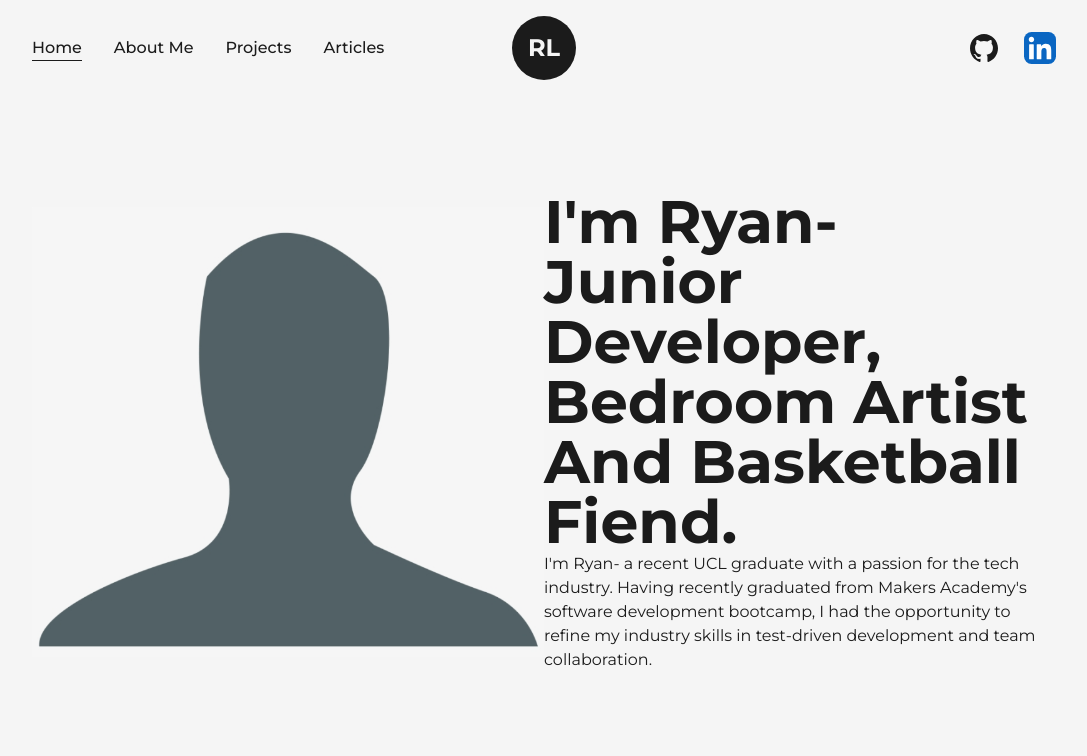
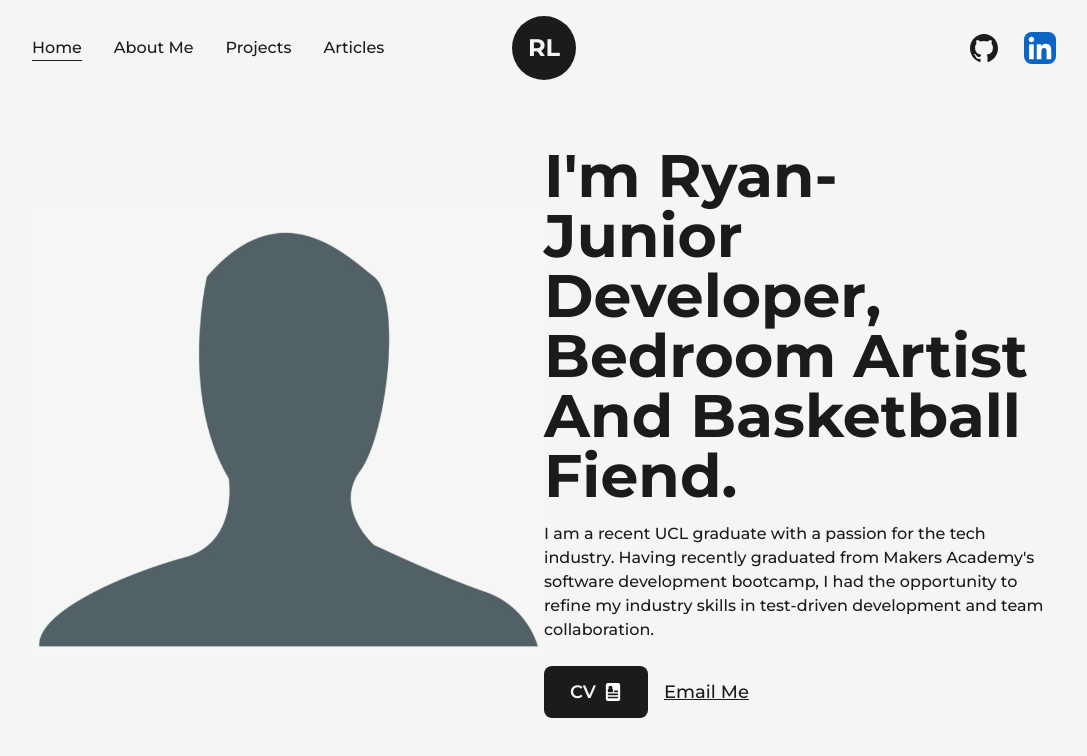
Before and after one commit to forreya/personal-website, a Next.js app: page / in a window 1280 px wide. Shown: the top 756 px of the page, without its empty margins (96-1183 px from the left). Built offline with nearby package versions, Linux system fonts and the light colour scheme.

Commit message:
Styled CV & Email Me buttons

```diff
--- a/src/components/Icons.jsx
+++ b/src/components/Icons.jsx
@@ -37,3 +37,31 @@ export const LinkedInIcon = ({className, ...rest}) => (
     </g>
   </svg>
 )
+
+// export const CvIcon = ({className, ...rest}) => (
+//   <svg
+//     xmlns="http://www.w3.org/2000/svg"
+//     xmlSpace="preserve"
+//     width={800}
+//     height={800}
+//     viewBox="0 0 43.916 43.916"
+//     {...rest}
+//     className={`w-full h-auto ${className}`}
+//   >
+//     <path d="M34.395 0H9.522a5 5 0 0 0-5 5v33.916a5 5 0 0 0 5 5h24.871a5 5 0 0 0 5-5V5a4.999 4.999 0 0 0-4.998-5zM9.208 16.855c0-1.172.951-2.121 2.121-2.121h.742a4.906 4.906 0 0 1-1.277-3.304 4.932 4.932 0 0 1 9.864.001 4.899 4.899 0 0 1-1.279 3.303h.709a2.12 2.12 0 0 1 2.121 2.121v3.578c0 1.122-.875 2.03-1.975 2.106h-9.051a2.115 2.115 0 0 1-1.975-2.106v-3.578zm23.5 20.561h-21.5a2 2 0 0 1 0-4h21.5a2 2 0 0 1 0 4zm0-7.5h-21.5a2 2 0 0 1 0-4h21.5a2 2 0 0 1 0 4zm0-7.5h-6.5a2 2 0 0 1 0-4h6.5a2 2 0 0 1 0 4z" />
+//   </svg>
+// )
+
+export const CvIcon = ({className, ...rest}) => (
+  <svg
+    xmlns="http://www.w3.org/2000/svg"
+    xmlSpace="preserve"
+    width="1em"
+    height="1em"
+    viewBox="0 0 43.916 43.916"
+    {...rest}
+    className={`w-full h-auto ${className}`}
+  >
+    <path d="M34.395 0H9.522a5 5 0 0 0-5 5v33.916a5 5 0 0 0 5 5h24.871a5 5 0 0 0 5-5V5a4.999 4.999 0 0 0-4.998-5zM9.208 16.855c0-1.172.951-2.121 2.121-2.121h.742a4.906 4.906 0 0 1-1.277-3.304 4.932 4.932 0 0 1 9.864.001 4.899 4.899 0 0 1-1.279 3.303h.709a2.12 2.12 0 0 1 2.121 2.121v3.578c0 1.122-.875 2.03-1.975 2.106h-9.051a2.115 2.115 0 0 1-1.975-2.106v-3.578zm23.5 20.561h-21.5a2 2 0 0 1 0-4h21.5a2 2 0 0 1 0 4zm0-7.5h-21.5a2 2 0 0 1 0-4h21.5a2 2 0 0 1 0 4zm0-7.5h-6.5a2 2 0 0 1 0-4h6.5a2 2 0 0 1 0 4z" />
+  </svg>
+)
--- a/src/pages/index.js
+++ b/src/pages/index.js
@@ -3,8 +3,11 @@ import Head from 'next/head'
 import Image from 'next/image'
 import profilePic from '../../public/images/profile/profile-pic.png'
 import AnimatedText from '@/components/Animatedtext'
+import Link from 'next/link'
+import { CvIcon } from '@/components/Icons'
 
 export default function Home() {
+
   return (
     <>
       <Head>
@@ -19,11 +22,23 @@ export default function Home() {
             </div>
             <div className='w-1/2 flex flex-col self-center'>
               <AnimatedText text="I'm Ryan- Junior Developer, Bedroom Artist and Basketball Fiend." className='!text-6xl !text-left'/>
-              <p>
-                I'm Ryan- a recent UCL graduate with a passion for the tech industry.
+              <p className='my-4 text-base font-medium'>
+                I am a recent UCL graduate with a passion for the tech industry.
                 Having recently graduated from Makers Academy's software development bootcamp,
                 I had the opportunity to refine my industry skills in test-driven development and team collaboration.
               </p>
+              <div className='flex items-center self-start mt-2'>
+                <Link href="/dummy-cv.pdf" target={"_blank"}
+                className='flex items-center bg-dark text-light p-2.5 px-6 rounded-lg text-lg font-semibold
+                hover:bg-light hover:text-dark border-2 border-solid border-transparent hover:border-dark
+                justify-center group'
+                download={true}
+                >CV <CvIcon className="w-6 ml-2 invert group-hover:invert-0"/>
+                </Link>
+                <Link href="/mailto:abcd@gmail.com" target={"_blank"}
+                className='ml-4 text-lg font-medium capitalize text-dark underline'
+                >Email Me</Link>
+              </div>
             </div>
           </div>
         </Layout>
```
Also changed, not shown: 1 other file (tests, documents, lock files or other folders).
